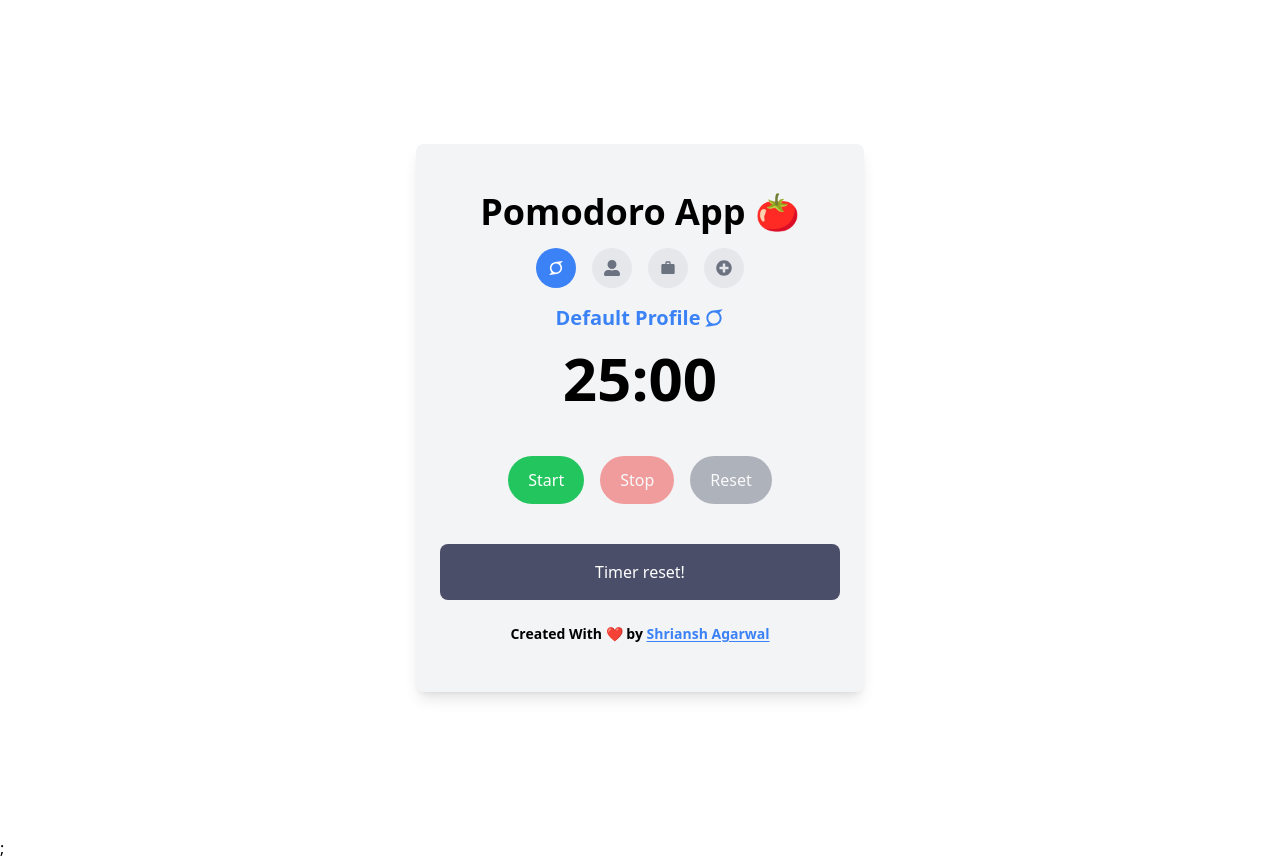
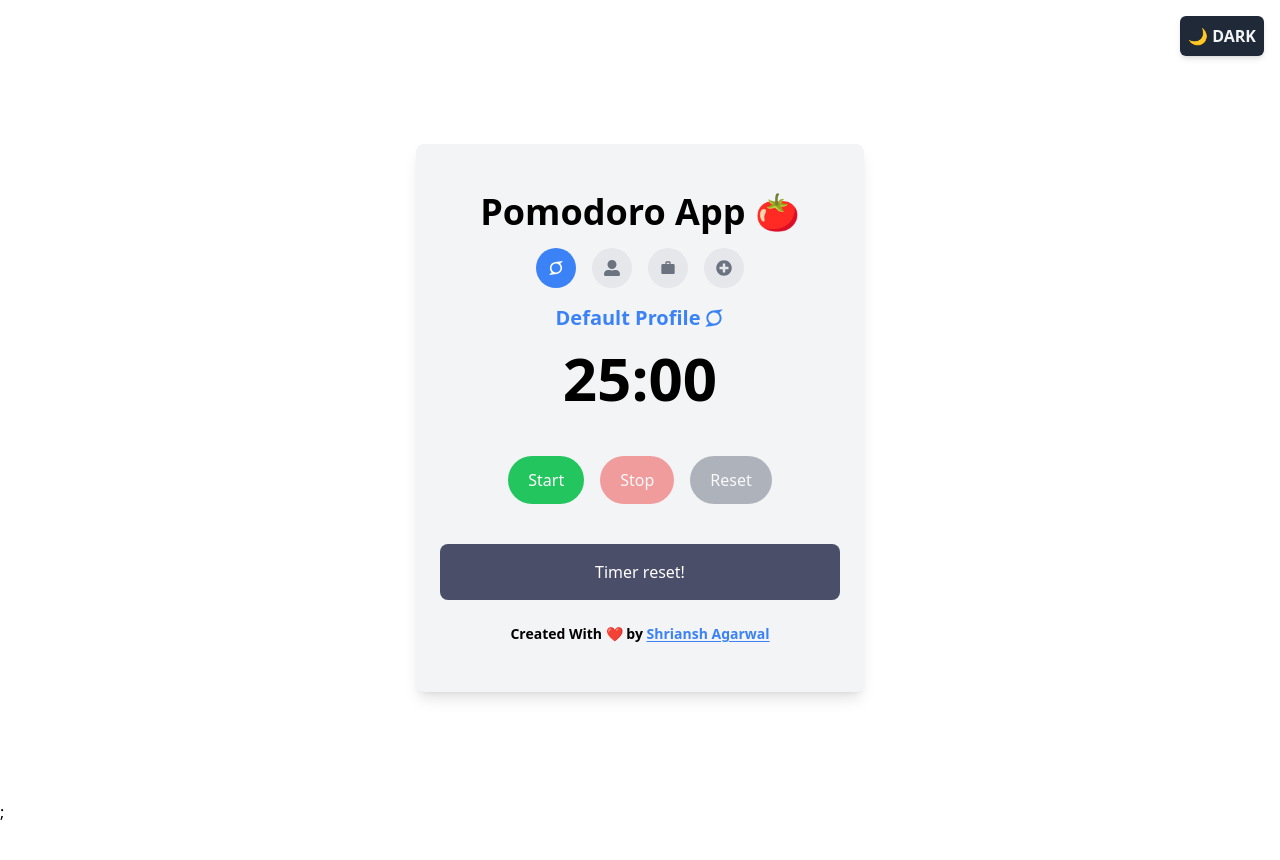
Before and after one commit to Shriansh2002/Pomodoro, a Next.js app: page / in a window 1280 px wide. After the commit the page ends 824 px from the top, so only its background shows below. Built offline with nearby package versions, Linux system fonts and the light colour scheme.

Commit message:
Dark Theme in UI

```diff
--- a/src/components/Pomodoro.jsx
+++ b/src/components/Pomodoro.jsx
@@ -33,7 +33,7 @@ function Pomodoro() {
 		resetTimer,
 	} = useTimer(currentProfile.duration * 60);
 
-	const { backgroundColor } = useBackground();
+	const { backgroundColor, darkMode, setDarkMode } = useBackground();
 
 	useEffect(() => {
 		resetTimer();
@@ -42,8 +42,16 @@ function Pomodoro() {
 	return (
 		<div
 			style={{ backgroundColor: backgroundColor }}
-			className="min-h-screen py-36"
+			className="h-screen	py-36"
 		>
+			<button
+				className="absolute top-0 right-0 m-4 p-2 rounded-md shadow-md
+					font-semibold
+					text-gray-100 bg-gray-800 hover:bg-gray-700"
+				onClick={() => setDarkMode((ps) => !ps)}
+			>
+				{!darkMode ? '🌙 DARK' : '☀️ LIGHT'}
+			</button>
 			<div className="max-w-md mx-auto px-6 py-12 bg-gray-100 rounded-lg shadow-lg">
 				<h1 className="text-4xl font-bold text-center">
 					Pomodoro App 🍅
--- a/src/context/BackgroundContext.js
+++ b/src/context/BackgroundContext.js
@@ -15,7 +15,7 @@ export function BackgroundProvider({ children }) {
     }, [darkMode]);
 
     return (
-        <BackgroundContext.Provider value={{ backgroundColor, setBackgroundColor, setDarkMode }}>
+        <BackgroundContext.Provider value={{ backgroundColor, setBackgroundColor, darkMode, setDarkMode }}>
             {children}
         </BackgroundContext.Provider>
     );
```
